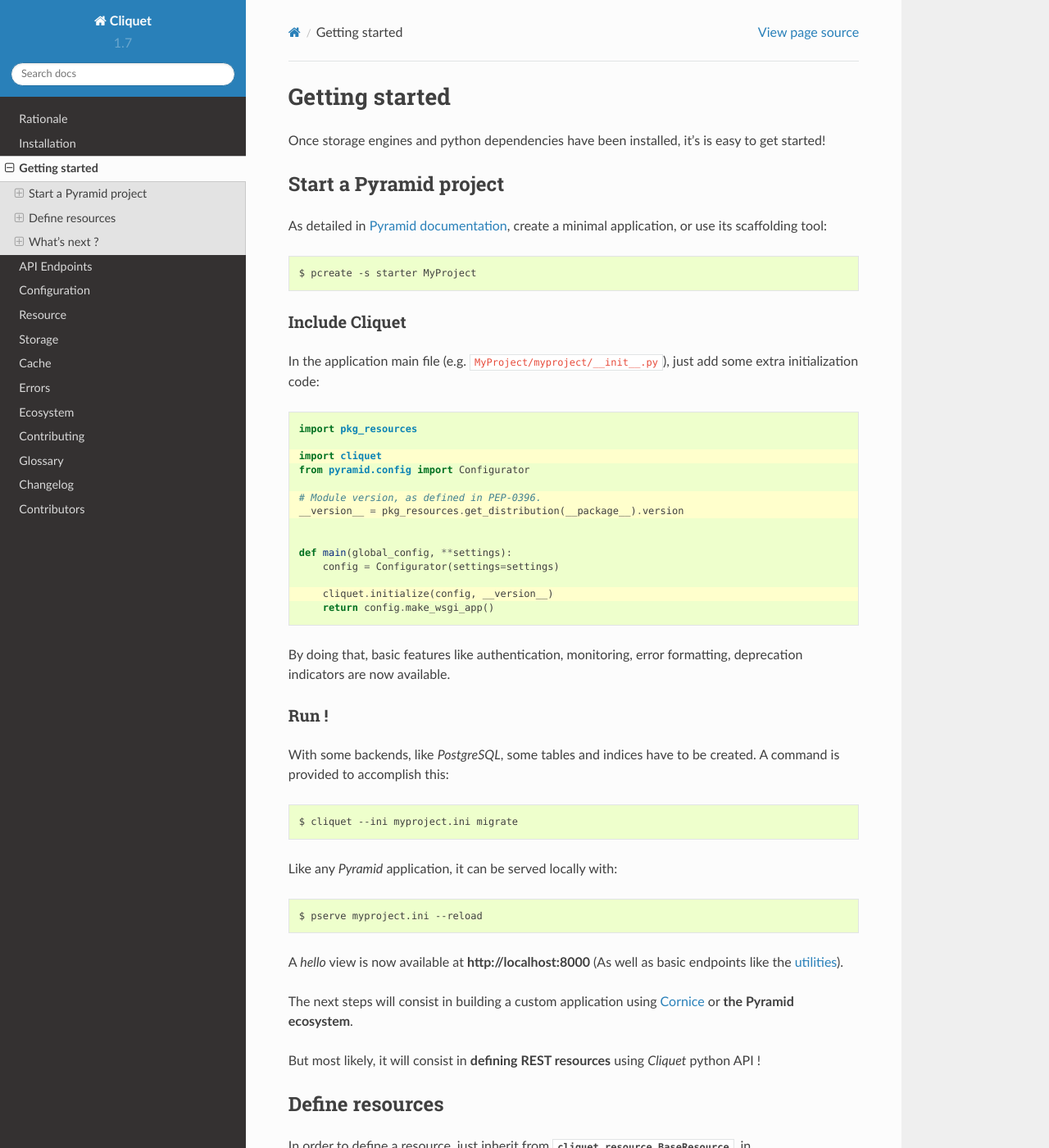
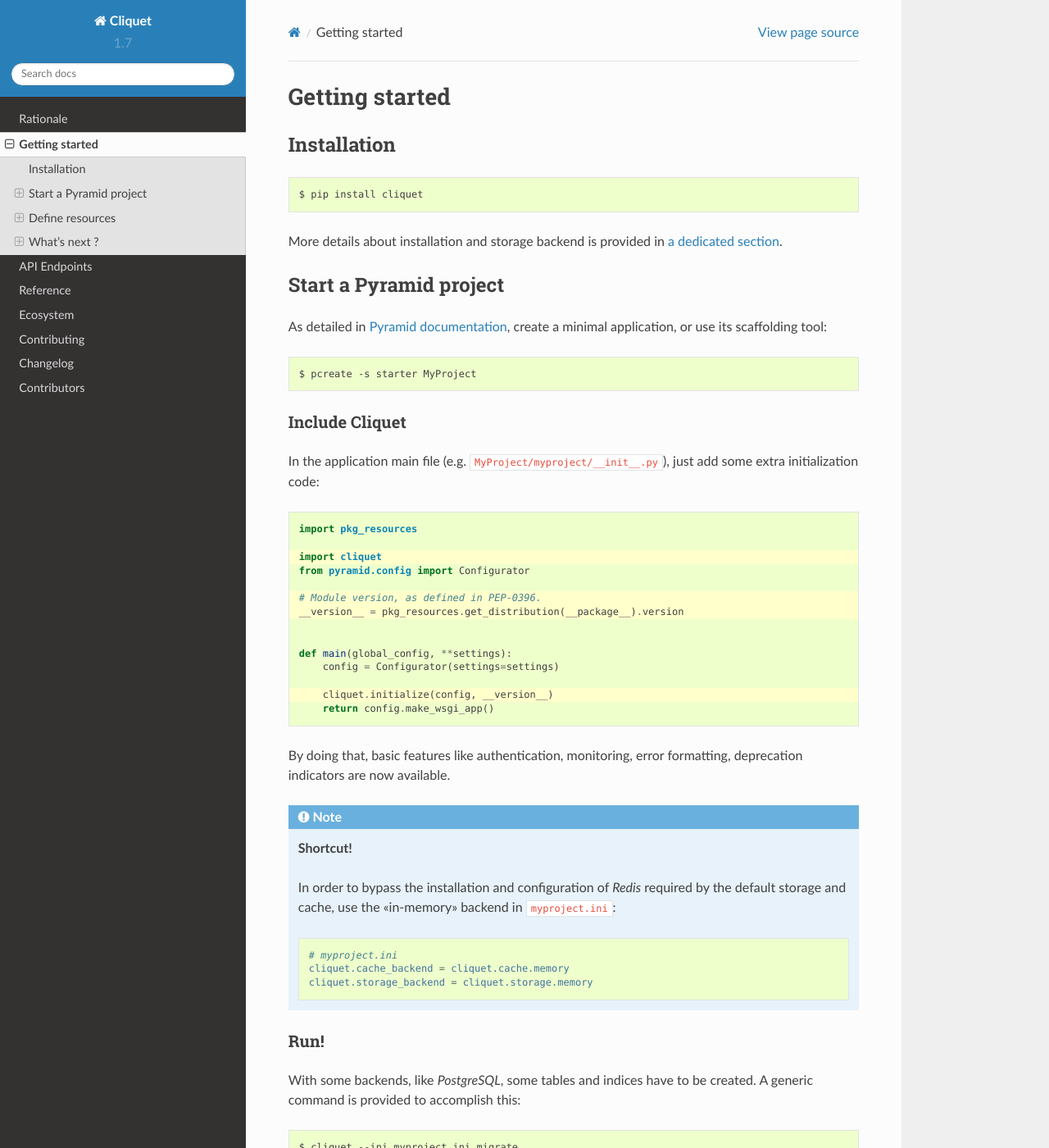
Before and after one commit to Kinto/kinto, a Sphinx documentation site: the page built from docs/quickstart.rst, in a window 1280 px wide and 1400 px high. Shown: the whole window at 82% size. Built offline with Sphinx 7.4.7 and the Read the Docs theme 2.0.0, drawn with Linux system fonts in a browser that asks for light colours; some of the changed text lies outside the part shown.

Commit message:
Move reference docs to subfolder

```diff
--- a/docs/quickstart.rst
+++ b/docs/quickstart.rst
@@ -1,8 +1,16 @@
 Getting started
 ###############
 
-Once storage engines and python dependencies have been installed, it's is
-easy to get started!
+Installation
+============
+
+::
+
+    $ pip install cliquet
+
+
+More details about installation and storage backend is provided in
+:ref:`a dedicated section <installation>`.
 
 
 Start a Pyramid project
@@ -44,12 +52,25 @@
 By doing that, basic features like authentication, monitoring, error formatting,
 deprecation indicators are now available.
 
+.. note::
 
-Run !
------
+    **Shortcut!**
+
+    In order to bypass the installation and configuration of *Redis* required by the
+    default storage and cache, use the «in-memory» backend in :file:`myproject.ini`:
+
+    .. code-block:: ini
+
+        # myproject.ini
+        cliquet.cache_backend = cliquet.cache.memory
+        cliquet.storage_backend = cliquet.storage.memory
+
+
+Run!
+----
 
 With some backends, like *PostgreSQL*, some tables and indices have to be created.
-A command is provided to accomplish this:
+A generic command is provided to accomplish this:
 
 ::
 
@@ -120,7 +141,7 @@
 It is possible to validate records against a predefined schema, associated
 to the resource.
 
-Currently, only :rtd:`Colander <colander>`_ is supported, and it looks like this:
+Currently, only :rtd:`Colander <colander>` is supported, and it looks like this:
 
 
 .. code-block:: python
--- /dev/null
+++ b/docs/reference/index.rst
@@ -0,0 +1,13 @@
+.. _reference:
+
+Reference
+#########
+
+.. toctree::
+   installation
+   configuration
+   resource
+   storage
+   cache
+   errors
+   glossary
```
Also changed, not shown: docs/index.rst (+1 -7 lines), docs/reference/cache.rst (renamed from docs/cache.rst), docs/reference/configuration.rst (renamed from docs/configuration.rst), docs/reference/errors.rst (renamed from docs/errors.rst), docs/reference/glossary.rst (renamed from docs/glossary.rst), docs/reference/installation.rst (renamed from docs/installation.rst), docs/reference/resource.rst (renamed from docs/resource.rst), docs/reference/storage.rst (renamed from docs/storage.rst).
